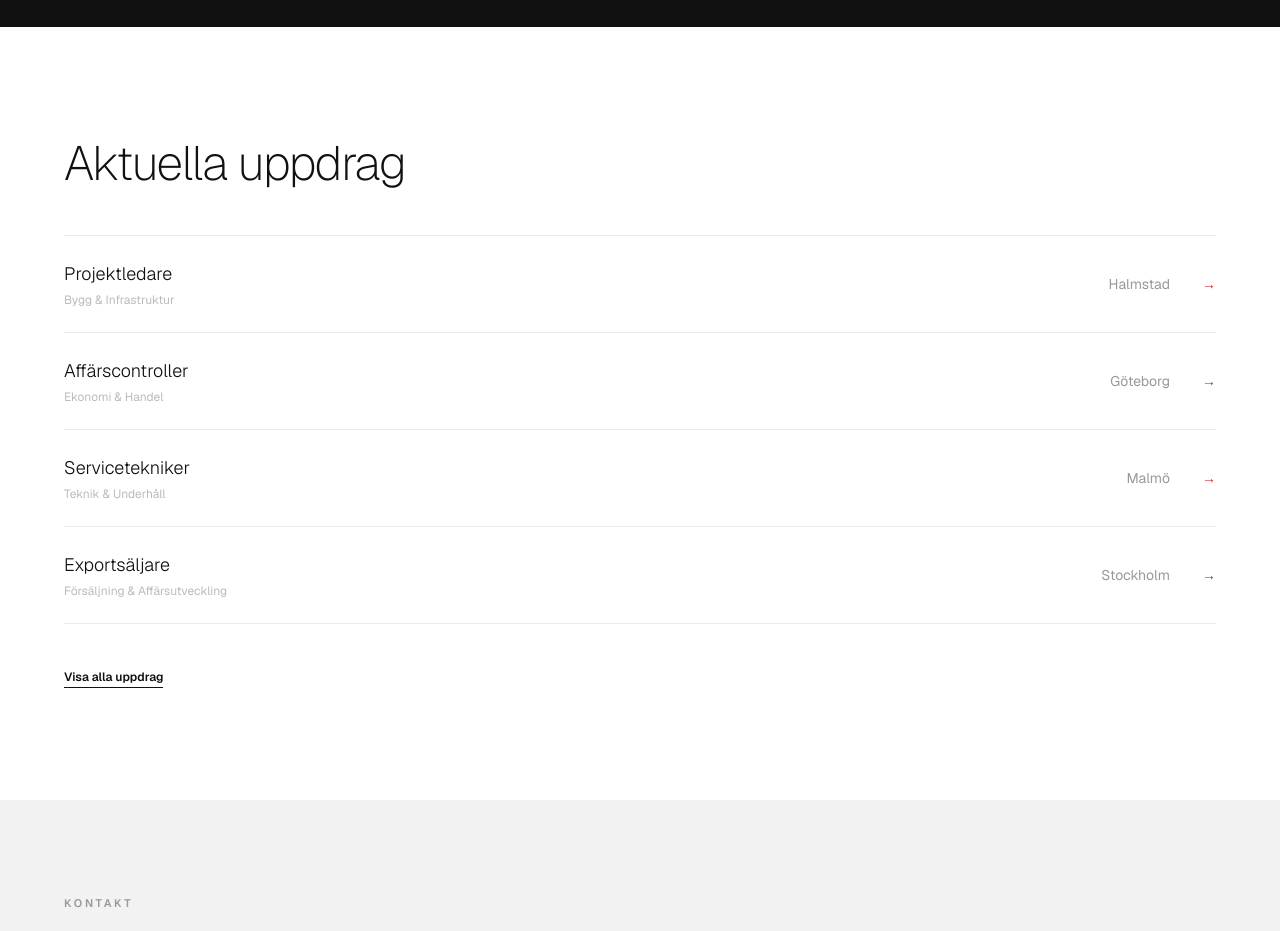
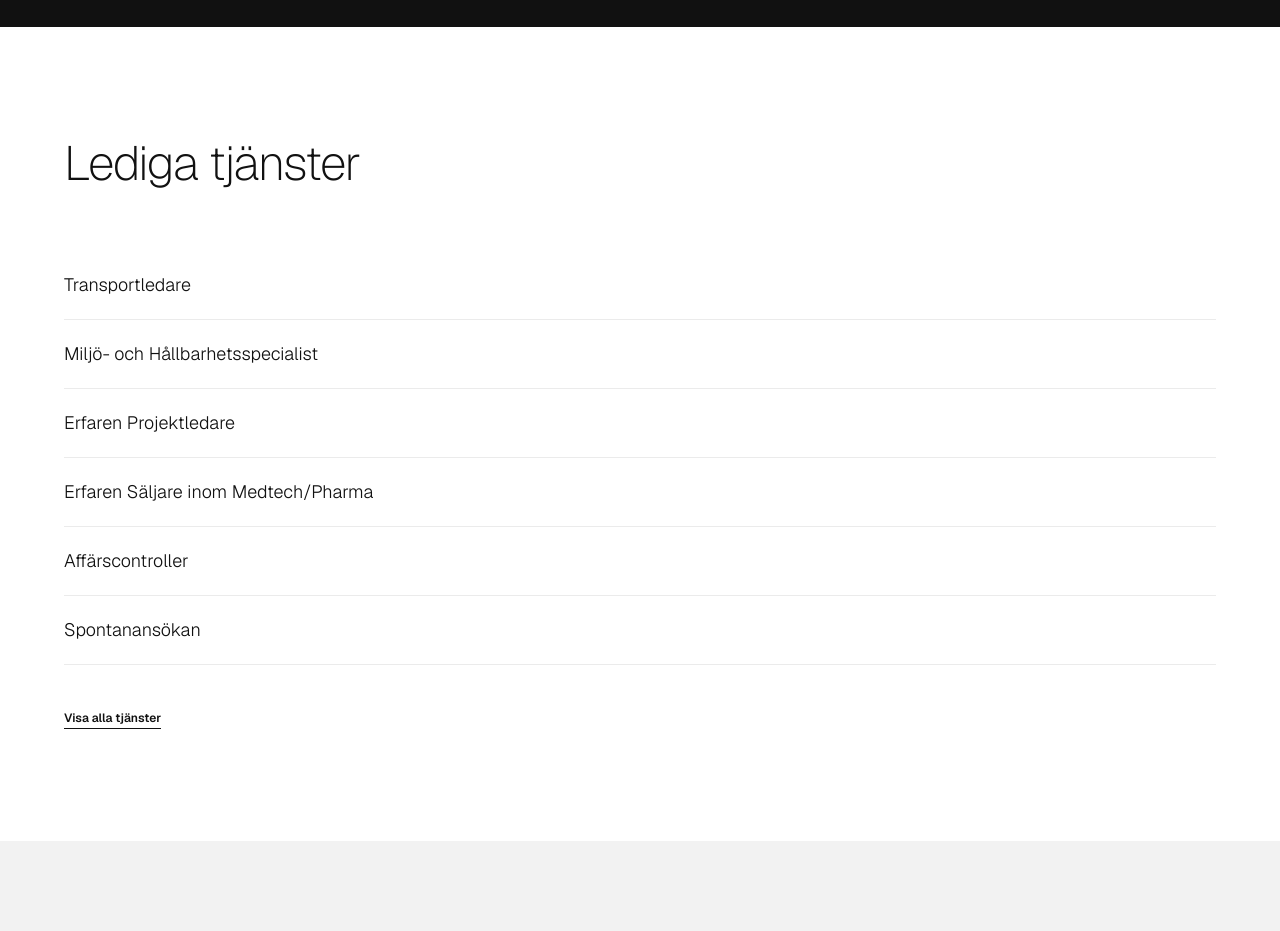
Before and after one commit to gabardiles/hr-demo, a Next.js app: page / in a window 1280 px wide. Shown: the part 3300-4231 px from the top of the page. Built offline with nearby package versions, Linux system fonts and the light colour scheme.

Commit message:
Add Plesner-style job vacancies section with individual listings

```diff
--- a/src/app/page.tsx
+++ b/src/app/page.tsx
@@ -22,11 +22,13 @@ const services = [
   { id: "utveckling", title: "Utveckling", tagline: "Individ- & grupputveckling", description: "Med IPU:s pedagogiska dialogverktyg arbetar vi med beteende, drivkrafter och emotionell intelligens." },
 ];
 
-const assignments = [
-  { title: "Projektledare", location: "Halmstad", industry: "Bygg & Infrastruktur" },
-  { title: "Affärscontroller", location: "Göteborg", industry: "Ekonomi & Handel" },
-  { title: "Servicetekniker", location: "Malmö", industry: "Teknik & Underhåll" },
-  { title: "Exportsäljare", location: "Stockholm", industry: "Försäljning & Affärsutveckling" },
+const vacancies = [
+  "Transportledare",
+  "Miljö- och Hållbarhetsspecialist",
+  "Erfaren Projektledare",
+  "Erfaren Säljare inom Medtech/Pharma",
+  "Affärscontroller",
+  "Spontanansökan",
 ];
 
 export default function Home() {
@@ -168,33 +170,32 @@ export default function Home() {
         </div>
       </section>
 
-      {/* Assignments */}
+      {/* Job vacancies — Plesner style */}
       <section id="assignments" className="bg-white py-28">
         <div className="max-w-7xl mx-auto px-8 lg:px-16">
           <FadeIn>
-            <h2 className="text-4xl lg:text-5xl mb-12" style={{ color: "#111", fontWeight: 200, letterSpacing: "-0.03em" }}>
-              Aktuella uppdrag
+            <h2 className="text-4xl lg:text-5xl mb-16" style={{ color: "#111", fontWeight: 200, letterSpacing: "-0.03em" }}>
+              Lediga tjänster
             </h2>
           </FadeIn>
-          <div style={{ borderTop: "1px solid #EBEBEB" }}>
-            {assignments.map((a, i) => (
-              <FadeIn key={a.title} delay={i * 0.1}>
-                <div className="flex items-center justify-between py-6 cursor-pointer group" style={{ borderBottom: "1px solid #EBEBEB" }}>
-                  <div>
-                    <p className="text-lg" style={{ color: "#111", fontWeight: 300 }}>{a.title}</p>
-                    <p className="text-xs mt-1" style={{ color: "#BBB", fontWeight: 400 }}>{a.industry}</p>
-                  </div>
-                  <div className="flex items-center gap-8">
-                    <span className="text-sm hidden sm:block" style={{ color: "#999" }}>{a.location}</span>
-                    <span className="text-sm group-hover:translate-x-1" style={{ color: "#D02C2B", transition: "transform 0.45s cubic-bezier(0.25, 0.46, 0.45, 0.94)" }}>→</span>
-                  </div>
-                </div>
+          <div>
+            {vacancies.map((title, i) => (
+              <FadeIn key={title} delay={i * 0.08}>
+                <a
+                  href="#"
+                  className="block py-5 group"
+                  style={{ borderBottom: "1px solid #EBEBEB", textDecoration: "none" }}
+                >
+                  <p className="text-base lg:text-lg group-hover:opacity-60" style={{ color: "#111", fontWeight: 300, transition: "opacity 0.45s cubic-bezier(0.25, 0.46, 0.45, 0.94)" }}>
+                    {title}
+                  </p>
+                </a>
               </FadeIn>
             ))}
           </div>
-          <FadeIn delay={0.4}>
+          <FadeIn delay={0.5}>
             <div className="mt-10">
-              <span className="link-underline text-xs cursor-pointer" style={{ color: "#111", fontWeight: 600 }}>Visa alla uppdrag</span>
+              <span className="link-underline text-xs cursor-pointer" style={{ color: "#111", fontWeight: 600 }}>Visa alla tjänster</span>
             </div>
           </FadeIn>
         </div>
```
